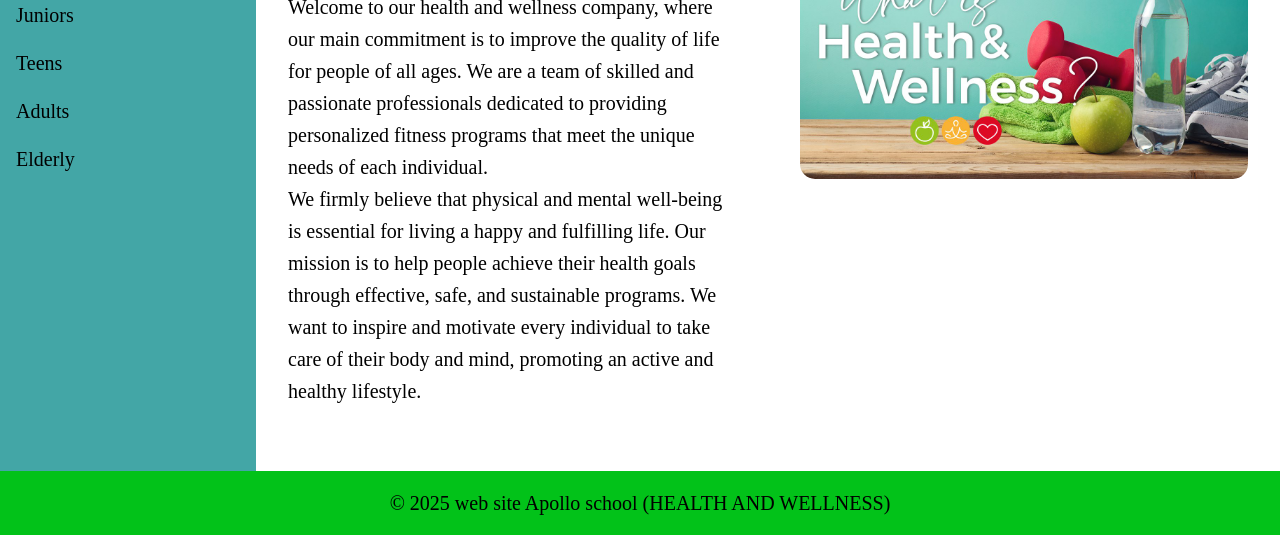
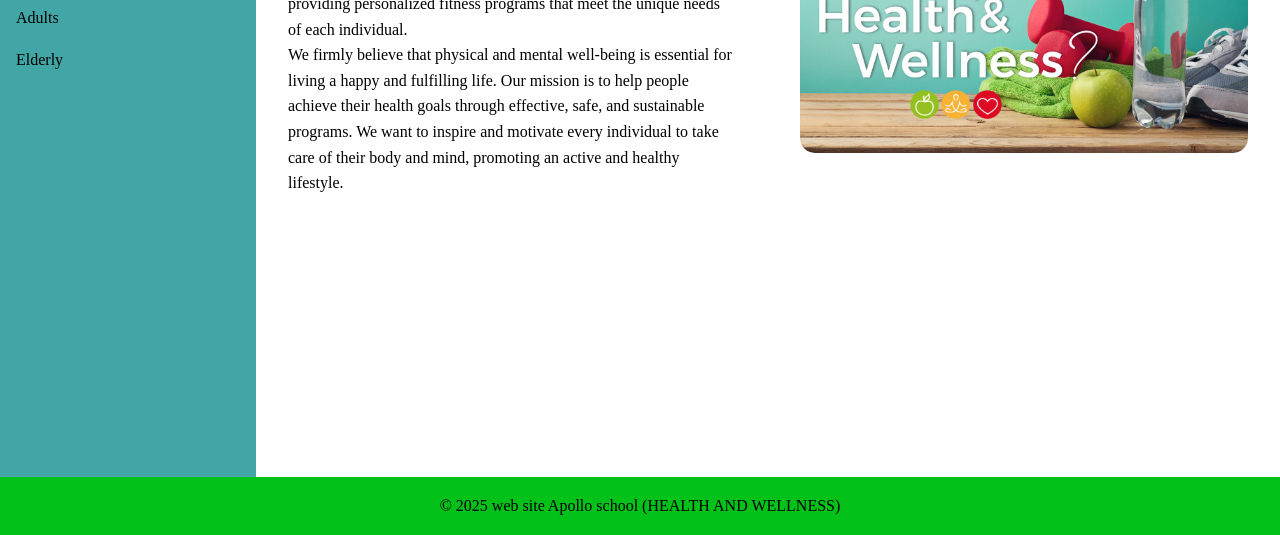
Before and after one commit to BN-droid/Apollo, a plain HTML site: page index.html in a window 1280 px wide. Shown: the part 265-800 px from the top of the page. Drawn offline with Linux system fonts and the light colour scheme.

```diff
--- a/index.html
+++ b/index.html
@@ -36,6 +36,7 @@
             font-family: bahnschrift;
             line-height: 1.6;
             background-color: rgb(11, 85, 0);
+            font-size: 16px; /* Manteniamo la dimensione base del testo */
         }
 
         /* Layout contenitore */
@@ -121,25 +122,6 @@
                 padding: 2rem;
             }
         }
-
-        /* Stile base per dispositivi mobili */
-        body {
-            font-size: 16px;
-        }
-
-        /* Stile per tablet */
-        @media (min-width: 768px) {
-            body {
-                font-size: 18px;
-            }
-        }
-
-        /* Stile per desktop */
-        @media (min-width: 1024px) {
-            body {
-                font-size: 20px;
-            }
-        }
     </style>
 </head>
 <body>
```
